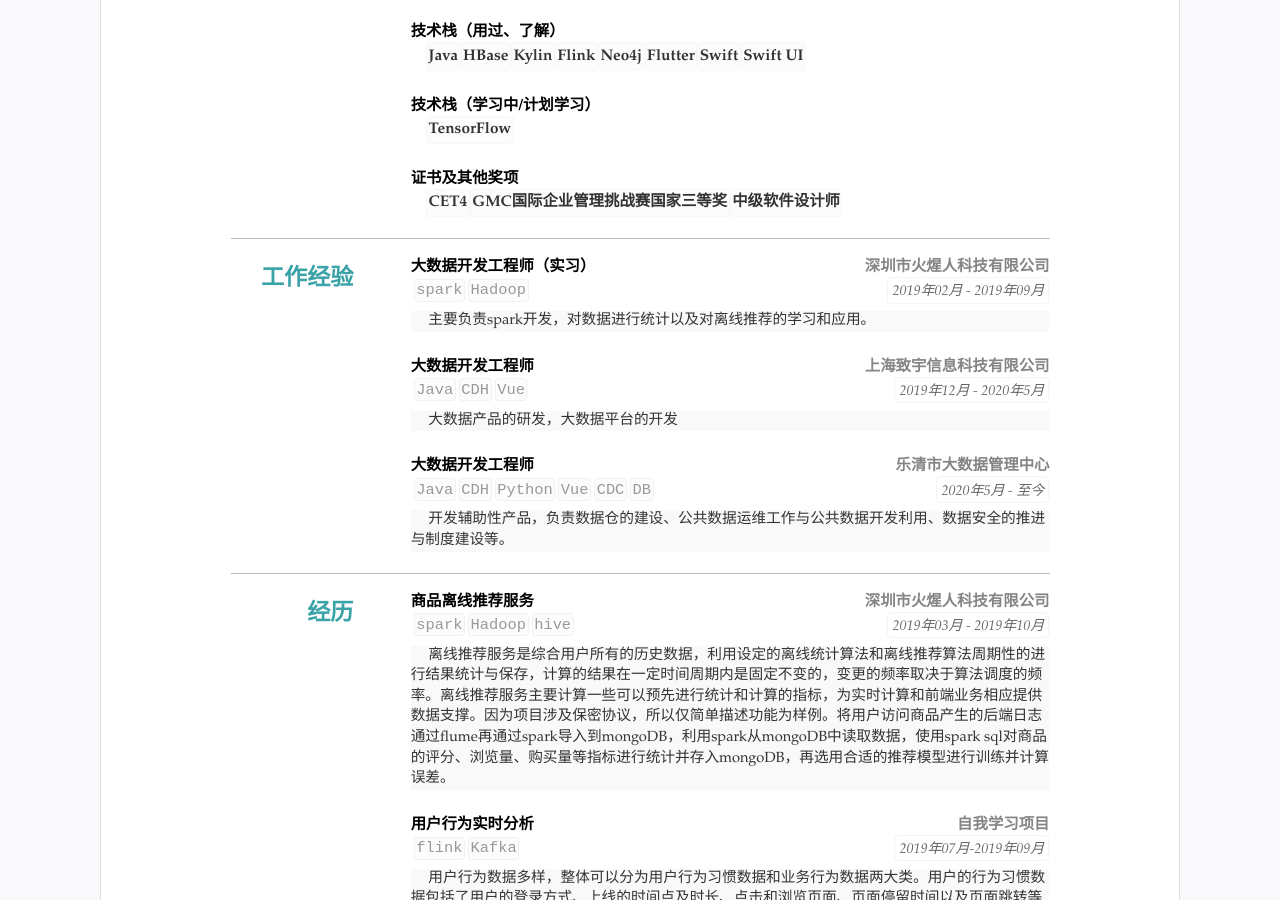
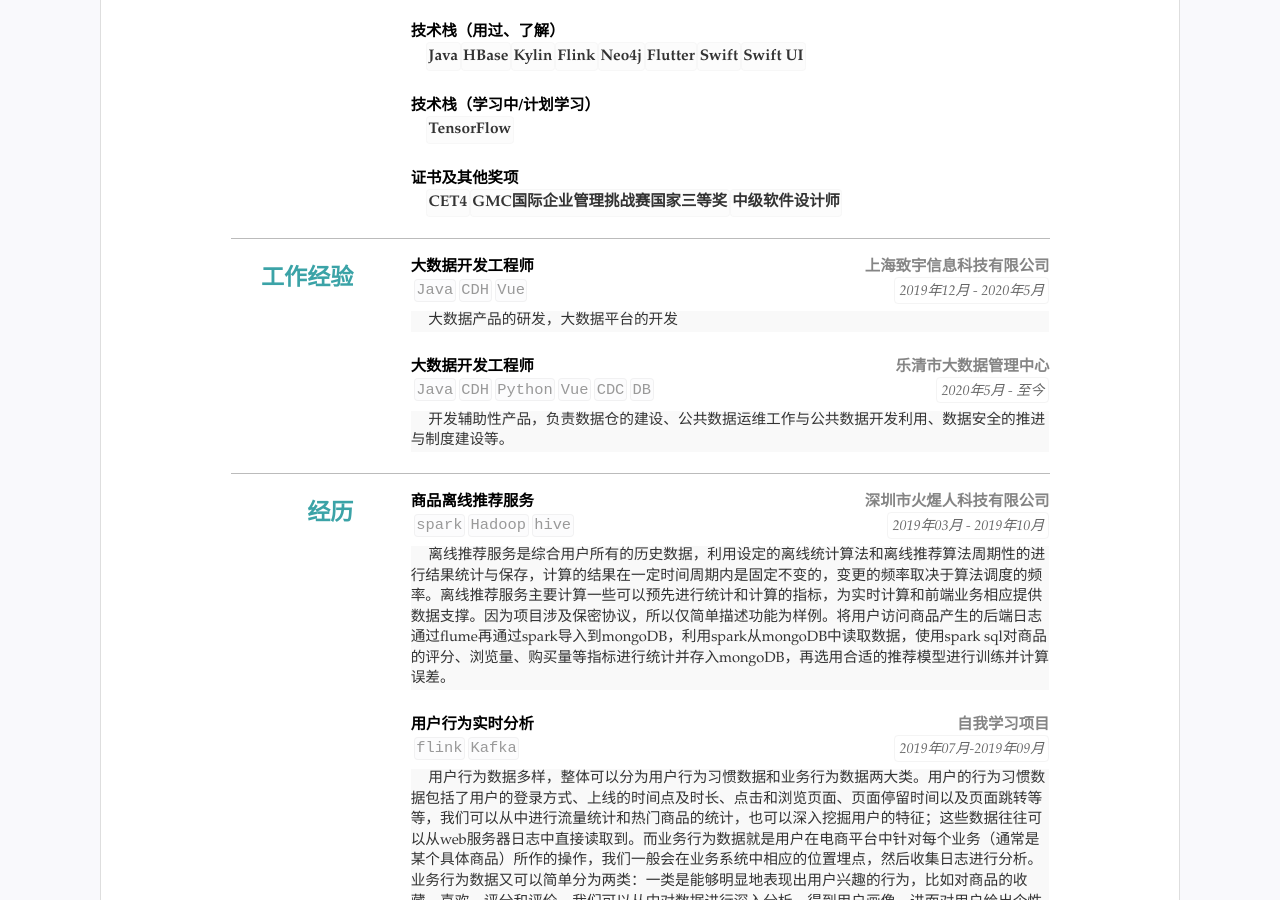
Before and after one commit to llluno/resume, a Jekyll site: the page built from index.html, in a window 1280 px wide and 900 px high, scrolled down 479 px. Built offline with Jekyll 4.4.1, drawn with Linux system fonts in a browser that asks for light colours.

Commit message:
Update resume.yml

```diff
--- a/_data/resume.yml
+++ b/_data/resume.yml
@@ -93,14 +93,6 @@ main: #简历主要内容，
   - type: experience
     name: 工作经验
     content:
-      - title: 大数据开发工程师（实习）
-        sub: 深圳市火煋人科技有限公司
-        duration: "2019年02月 - 2019年09月"
-        tags:
-          - spark
-          - Hadoop
-        detail: 主要负责spark开发，对数据进行统计以及对离线推荐的学习和应用。
-
       - title: 大数据开发工程师
         sub: 上海致宇信息科技有限公司
         duration: "2019年12月 - 2020年5月"
```
